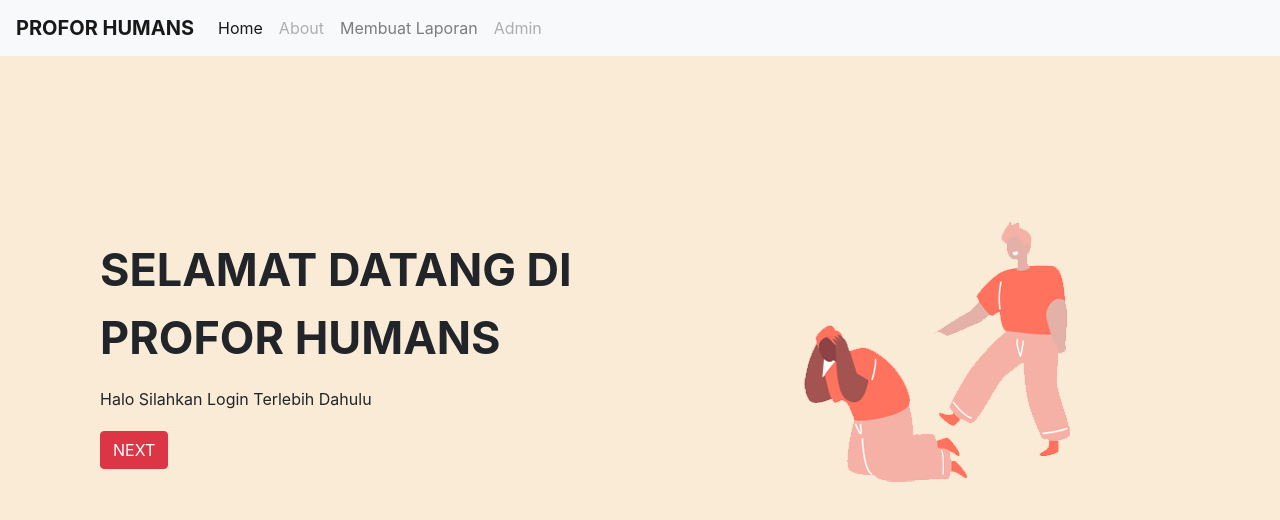
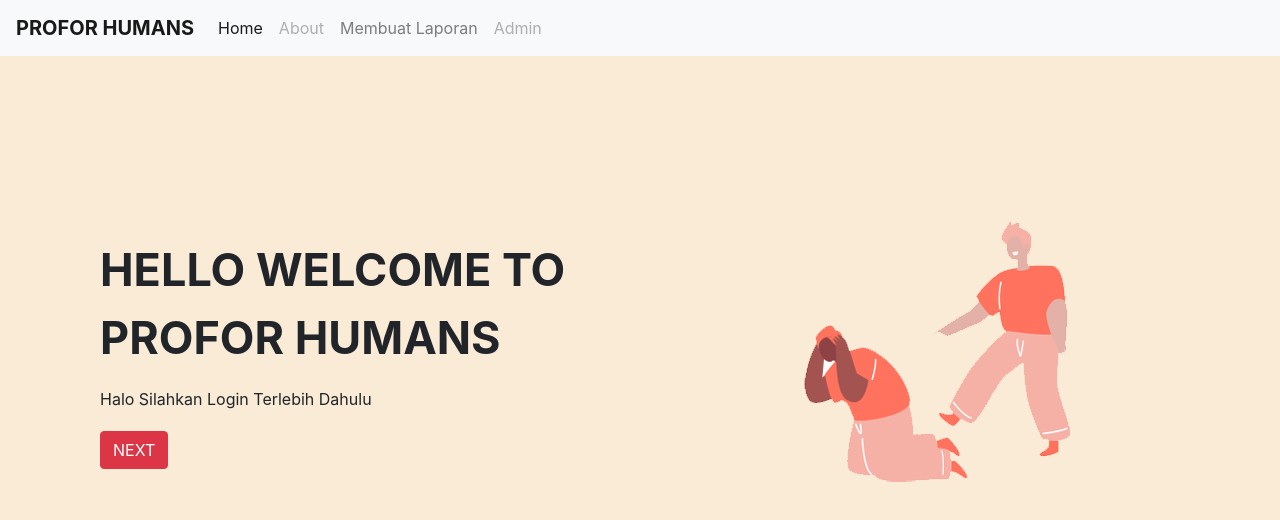
Before and after one commit to akbarasad21/latihangit, a plain HTML site: page index.html in a window 1280 px wide. Drawn offline with nearby package versions, Linux system fonts and the light colour scheme.

Commit message:
mengubah kalimat

```diff
--- a/index.html
+++ b/index.html
@@ -57,8 +57,8 @@
       <div class="col-md-6">
         <p class="text" style="font-size: 45px; width: 100;">
           <b>
-            SELAMAT DATANG
-            DI PROFOR HUMANS
+            HELLO WELCOME TO
+            PROFOR HUMANS
           </b>
         </p>
       </div>
```
